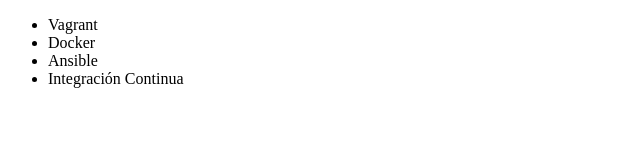
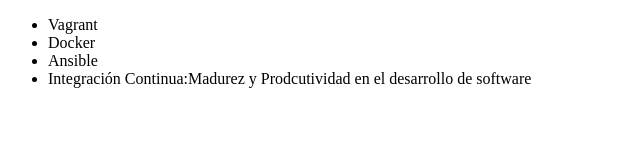
Before and after one commit to JordanValverde/alura-git, a plain HTML site: page index.html in a window 1280 px wide. Shown: the whole page, without its empty margins (0-640 px from the left). Drawn offline with Linux system fonts and the light colour scheme.

Commit message:
Renombrando curso d eintegracion continua

```diff
--- a/index.html
+++ b/index.html
@@ -9,7 +9,7 @@
         <li>Vagrant</li>
         <li>Docker</li>
         <li>Ansible</li>
-        <li>Integración Continua</li>
+        <li>Integración Continua:Madurez y Prodcutividad en el desarrollo de software</li>
     </ul>
 </body>
 </html>
```
